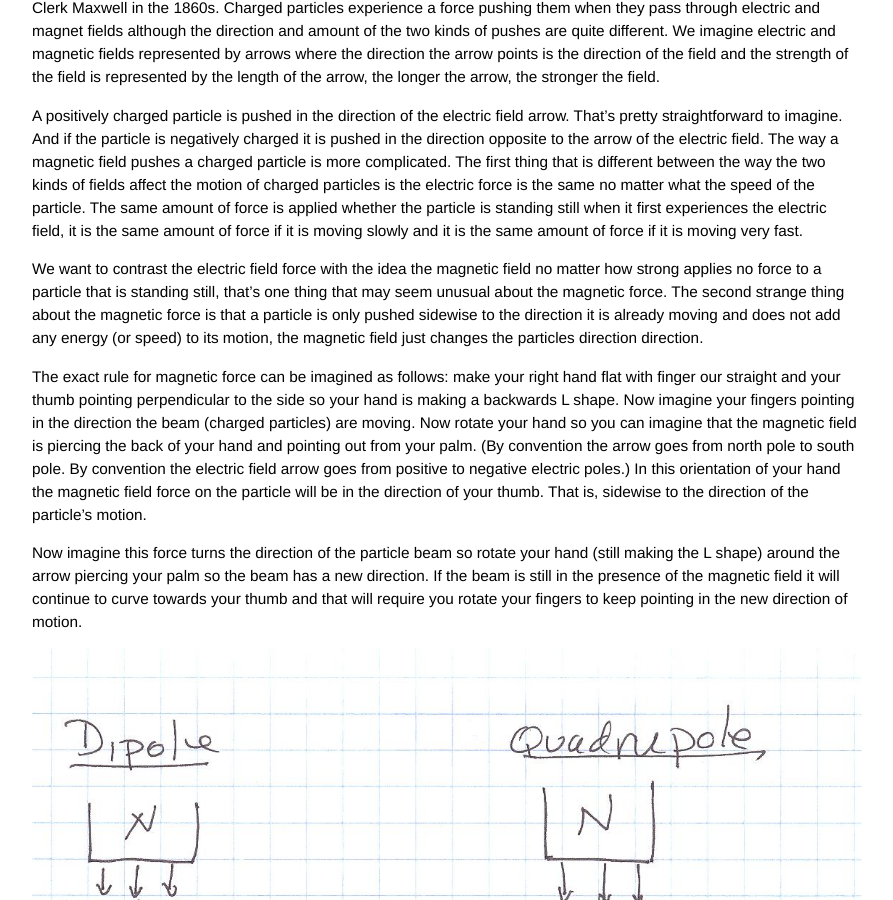
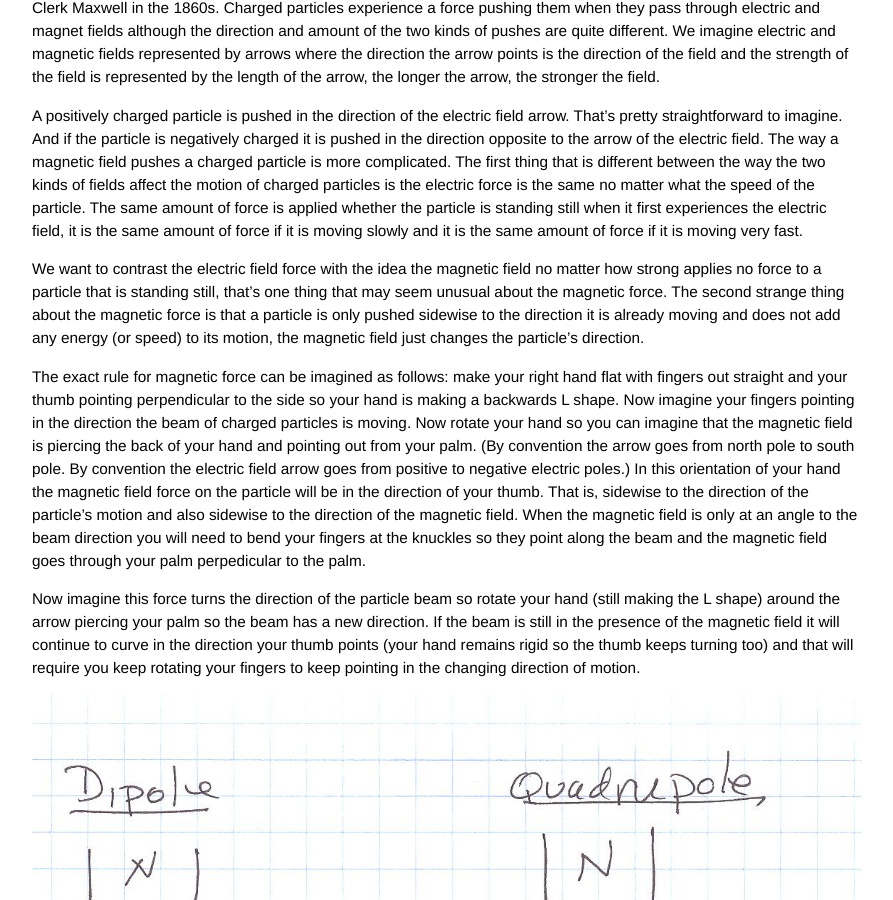
Before and after one commit to grbfacet/facet, a Jekyll site: the page built from beam-control-tutorial.md, in a window 1280 px wide and 900 px high, scrolled down 277 px. Shown: the whole window, without its empty margins (193-1086 px from the left). Built offline with Jekyll 4.4.1, drawn with Linux system fonts in a browser that asks for light colours.

Commit message:
Update beam-control-tutorial.md

```diff
--- a/beam-control-tutorial.md
+++ b/beam-control-tutorial.md
@@ -8,11 +8,11 @@ Accelerator particle beams are accelerated to higher energies (higher speeds) by
 
 A positively charged particle is pushed in the direction of the electric field arrow. That’s pretty straightforward to imagine. And if the particle is negatively charged it is pushed in the direction opposite to the arrow of the electric field. The way a magnetic field pushes a charged particle is more complicated. The first thing that is different between the way the two kinds of fields affect the motion of charged particles is the electric force is the same no matter what the speed of the particle. The same amount of force is applied whether the particle is standing still when it first experiences the electric field, it is the same amount of force if it is moving slowly and it is the same amount of force if it is moving very fast.
 
-We want to contrast the electric field force with the idea the magnetic field no matter how strong applies no force to a particle that is standing still, that’s one thing that may seem unusual about the magnetic force. The second strange thing about the magnetic force is that a particle is only pushed sidewise to the direction it is already moving and does not add any energy (or speed) to its motion, the magnetic field just changes the particles direction direction.
+We want to contrast the electric field force with the idea the magnetic field no matter how strong applies no force to a particle that is standing still, that’s one thing that may seem unusual about the magnetic force. The second strange thing about the magnetic force is that a particle is only pushed sidewise to the direction it is already moving and does not add any energy (or speed) to its motion, the magnetic field just changes the particle's direction.
 
-The exact rule for magnetic force can be imagined as follows: make your right hand flat with finger our straight and your thumb pointing perpendicular to the side so your hand is making a backwards L shape. Now imagine your fingers pointing in the direction the beam (charged particles) are moving. Now rotate your hand so you can imagine that the magnetic field is piercing the back of your hand and pointing out from your palm. (By convention the arrow goes from north pole to south pole. By convention the electric field arrow goes from positive to negative electric poles.) In this orientation of your hand the magnetic field force on the particle will be in the direction of your thumb. That is, sidewise to the direction of the particle's motion.
+The exact rule for magnetic force can be imagined as follows: make your right hand flat with fingers out straight and your thumb pointing perpendicular to the side so your hand is making a backwards L shape. Now imagine your fingers pointing in the direction the beam of charged particles is moving. Now rotate your hand so you can imagine that the magnetic field is piercing the back of your hand and pointing out from your palm. (By convention the arrow goes from north pole to south pole. By convention the electric field arrow goes from positive to negative electric poles.) In this orientation of your hand the magnetic field force on the particle will be in the direction of your thumb. That is, sidewise to the direction of the particle's motion and also sidewise to the direction of the magnetic field. When the magnetic field is only at an angle to the beam direction you will need to bend your fingers at the knuckles so they point along the beam and the magnetic field goes through your palm perpedicular to the palm.
 
-Now imagine this force turns the direction of the particle beam so rotate your hand (still making the L shape) around the arrow piercing your palm so the beam has a new direction. If the beam is still in the presence of the magnetic field it will continue to curve towards your thumb and that will require you rotate your fingers to keep pointing in the new direction of motion.
+Now imagine this force turns the direction of the particle beam so rotate your hand (still making the L shape) around the arrow piercing your palm so the beam has a new direction. If the beam is still in the presence of the magnetic field it will continue to curve in the direction your thumb points (your hand remains rigid so the thumb keeps turning too) and that will require you keep rotating your fingers to keep pointing in the changing direction of motion.
 
 ![text](/beam-control-1.jpg)
 
```
